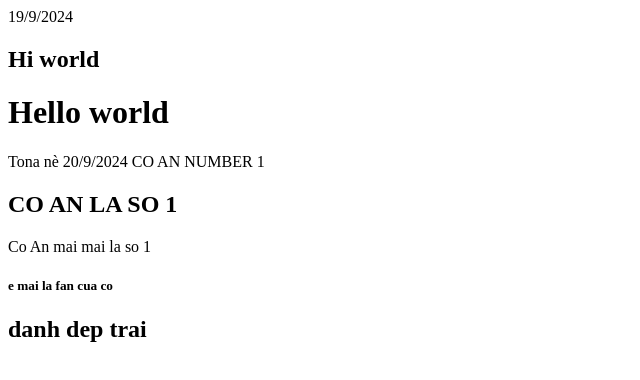
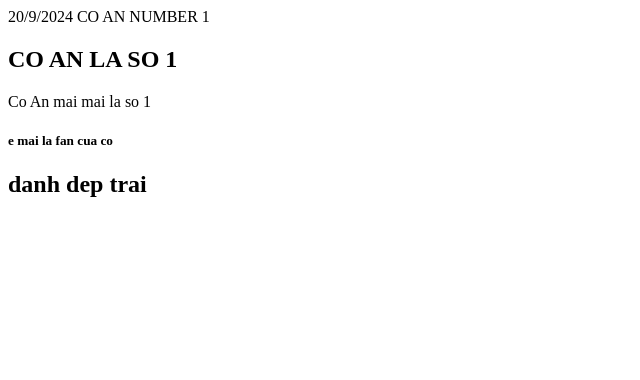
Before and after one commit to NguyenToan123222/project_test_AN, a plain HTML site: page index.html in a window 1280 px wide. Shown: the whole page, without its empty margins (0-640 px from the left). Drawn offline with Linux system fonts and the light colour scheme.

Commit message:
Revert "Update index.html"

```diff
--- a/index.html
+++ b/index.html
@@ -1,15 +1,3 @@
-
-19/9/2024
-<h2>Hi world</h1>
-<div>
-    <div>
-
-<h1>Hello world</h1>
-
-
-Tona nè
-
-
 20/9/2024
 <h>CO AN NUMBER 1</h>
 <h2>CO AN LA SO 1</h2>
```
